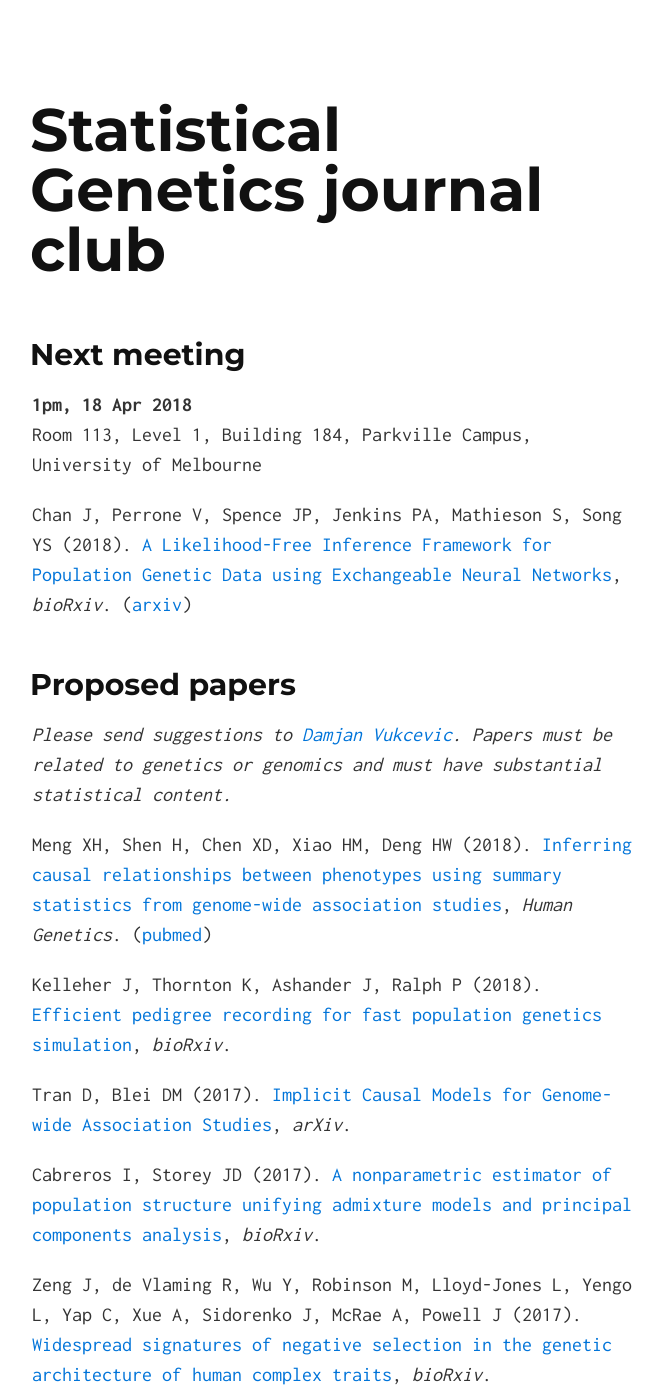
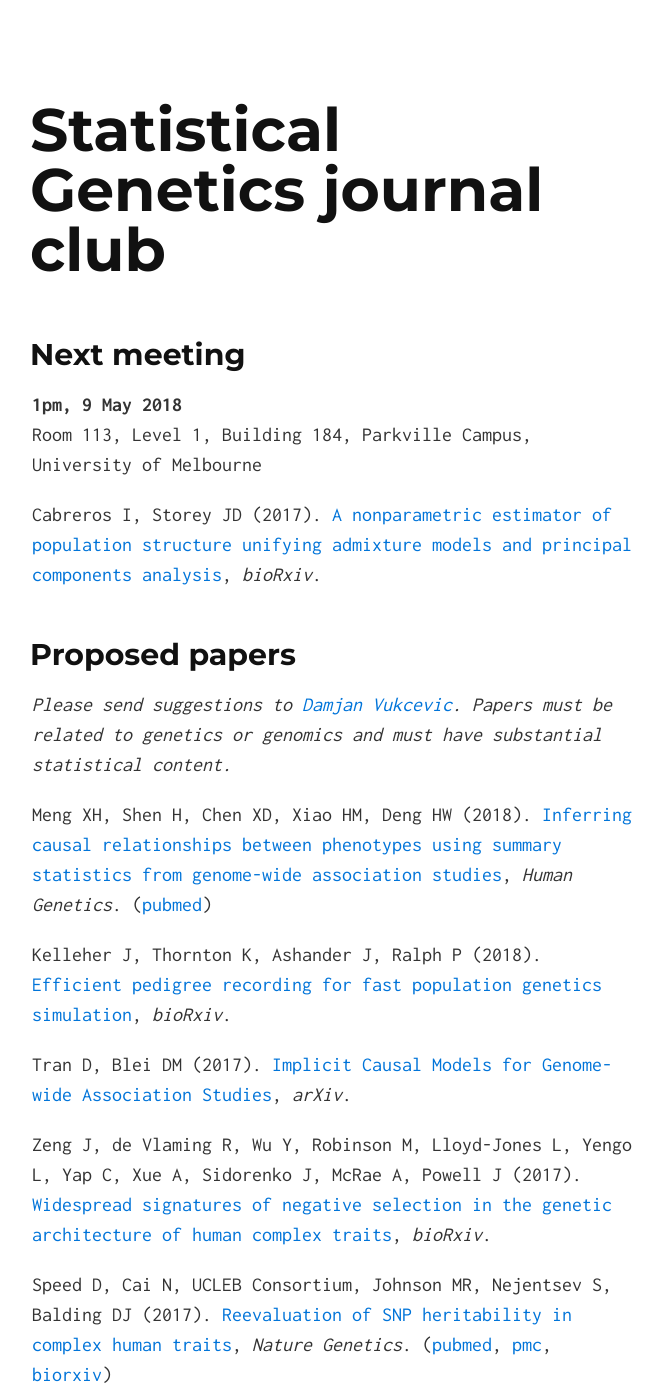
Before and after one commit to melbintgen/statgen-journal-club, a Jekyll site: the page built from index.md, in a window 1280 px wide and 1400 px high. Shown: the whole window, without its empty margins (308-971 px from the left). Built offline with Jekyll 4.4.1, drawn with Linux system fonts in a browser that asks for light colours; our own code applies the rules of GitHub Pages for plain Markdown files; some of the changed text lies outside the part shown.

Commit message:
Announce meeting for 9 May 2018

```diff
--- a/index.md
+++ b/index.md
@@ -5,13 +5,12 @@ layout: default
 
 ## Next meeting
 
-**1pm, 18 Apr 2018**
+**1pm, 9 May 2018**
 Room 113, Level 1, Building 184, Parkville Campus, University of Melbourne
 
-Chan J, Perrone V, Spence JP, Jenkins PA, Mathieson S, Song YS (2018).  [A
-Likelihood-Free Inference Framework for Population Genetic Data using
-Exchangeable Neural Networks](https://doi.org/10.1101/267211 ), *bioRxiv*.
-([arxiv](https://arxiv.org/abs/1802.06153))
+Cabreros I, Storey JD (2017).  [A nonparametric estimator of population
+structure unifying admixture models and principal components
+analysis](https://doi.org/10.1101/240812), *bioRxiv*.
 
 
 ## Proposed papers
@@ -32,10 +31,6 @@ simulation](https://doi.org/10.1101/248500), *bioRxiv*.
 
 Tran D, Blei DM (2017).  [Implicit Causal Models for Genome-wide Association
 Studies](https://arxiv.org/abs/1710.10742), *arXiv*.
-
-Cabreros I, Storey JD (2017).  [A nonparametric estimator of population
-structure unifying admixture models and principal components
-analysis](https://doi.org/10.1101/240812), *bioRxiv*.
 
 Zeng J, de Vlaming R, Wu Y, Robinson M, Lloyd-Jones L, Yengo L, Yap C, Xue A,
 Sidorenko J, McRae A, Powell J (2017).  [Widespread signatures of negative
```
Also changed, not shown: other parts of index.md (+5 -0 lines).
